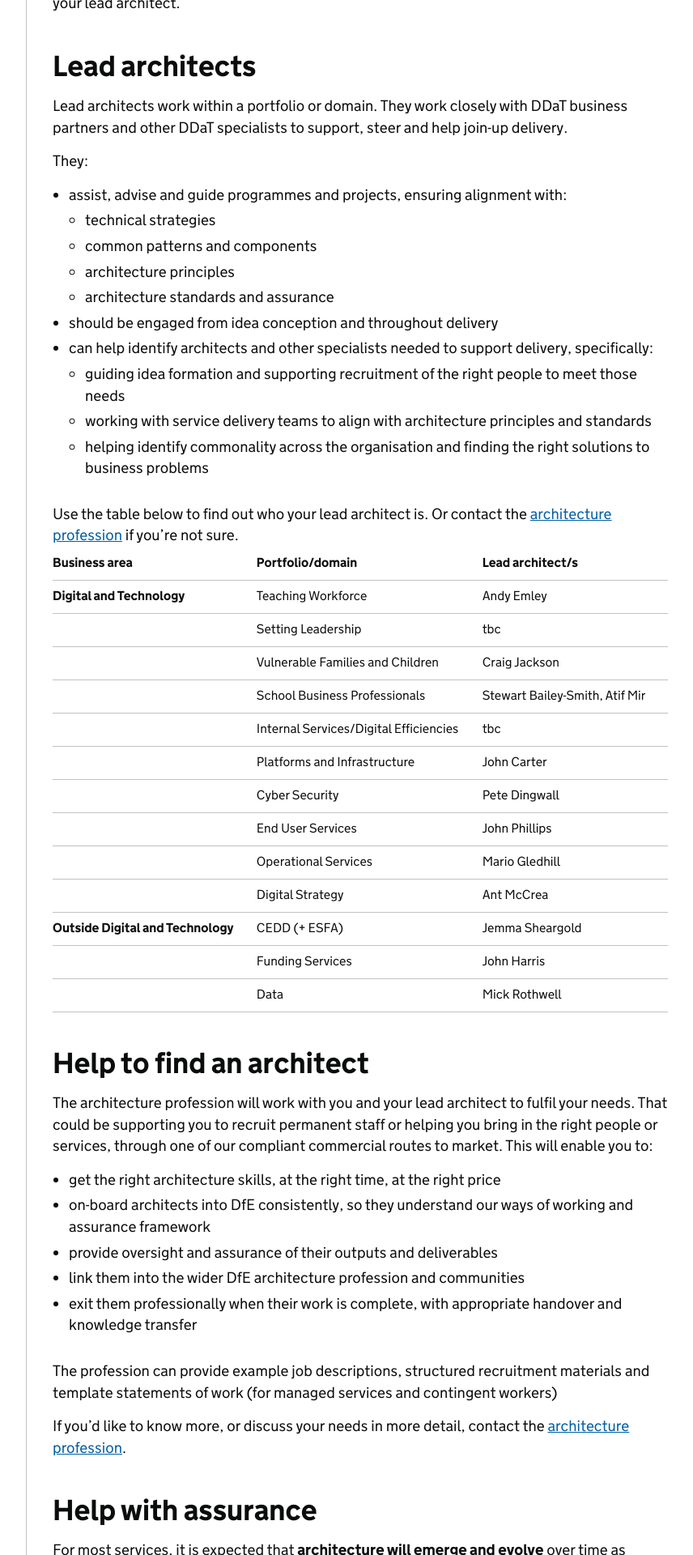
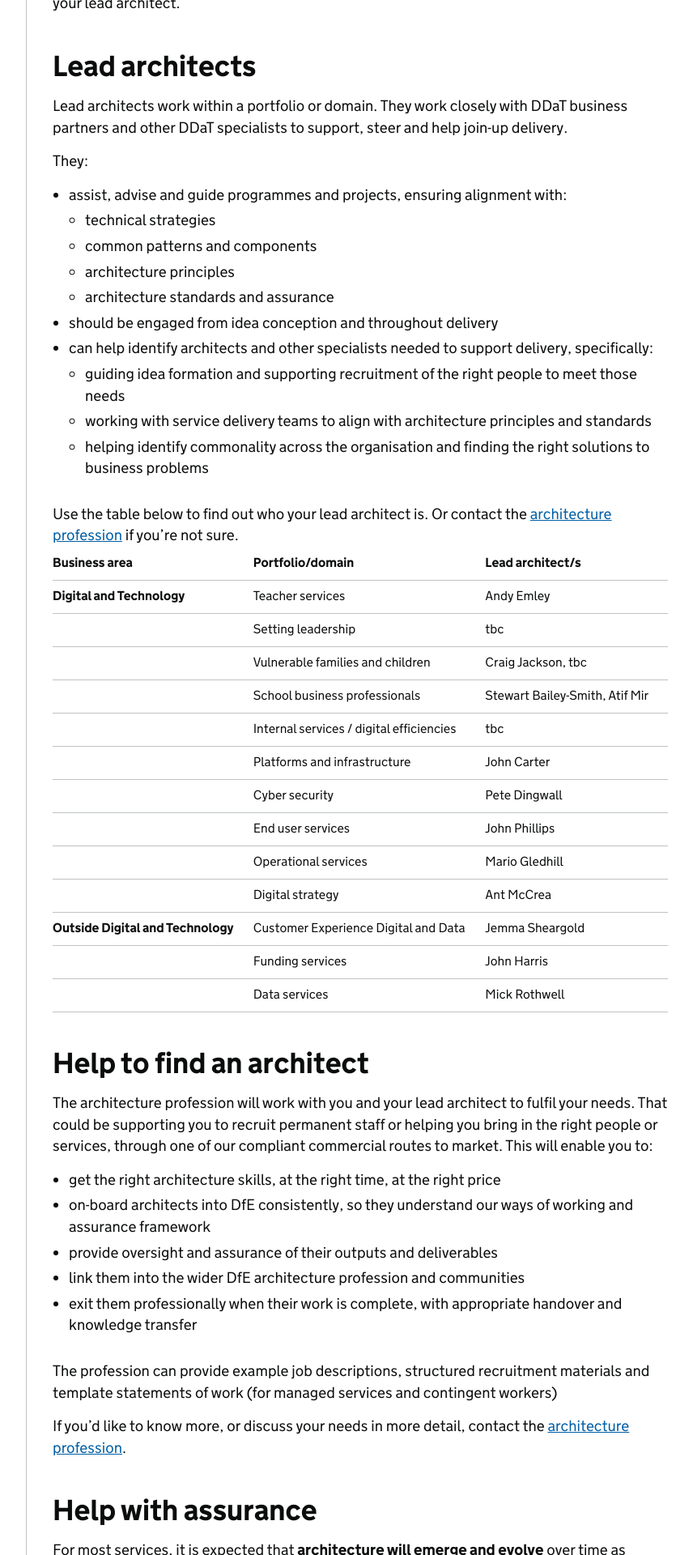
Before and after one commit to DFE-Digital/architecture, a Jekyll site: the page built from profession/architecture-profession.md, in a window 1280 px wide. Shown: the part 736-2656 px from the top of the page at 81% size, without its empty margins (298-1154 px from the left). Built offline with Jekyll 4.4.1, drawn with Linux system fonts in a browser that asks for light colours; our own code applies the rules of GitHub Pages for plain Markdown files.

```diff
--- a/profession/architecture-profession.md
+++ b/profession/architecture-profession.md
@@ -40,21 +40,21 @@ They:
 
 Use the table below to find out who your lead architect is. Or contact the [architecture profession](mailto:architecture.profession@education.gov.uk) if you're not sure.
 
-| **Business area** | **Portfolio/domain** | **Lead architect/s** |
+| Business area | Portfolio/domain | Lead architect/s |
 | - | - | - |
-**Digital and Technology** | Teaching Workforce | Andy Emley |
-| | Setting Leadership | tbc |
-| | Vulnerable Families and Children | Craig Jackson |
-| | School Business Professionals | Stewart Bailey-Smith, Atif Mir
-| | Internal Services/Digital Efficiencies | tbc |
-| | Platforms and Infrastructure | John Carter |
-| | Cyber Security | Pete Dingwall
-| | End User Services | John Phillips |
-| | Operational Services | Mario Gledhill |
-| | Digital Strategy | Ant McCrea |
-**Outside Digital and Technology** | CEDD (+ ESFA) | Jemma Sheargold |
-| | Funding Services | John Harris |
-| | Data | Mick Rothwell |
+**Digital and Technology** | Teacher services | Andy Emley |
+| | Setting leadership | tbc |
+| | Vulnerable families and children | Craig Jackson, tbc |
+| | School business professionals | Stewart Bailey-Smith, Atif Mir
+| | Internal services / digital efficiencies | tbc |
+| | Platforms and infrastructure | John Carter |
+| | Cyber security | Pete Dingwall
+| | End user services | John Phillips |
+| | Operational services | Mario Gledhill |
+| | Digital strategy | Ant McCrea |
+**Outside Digital and Technology** | Customer Experience Digital and Data | Jemma Sheargold |
+| | Funding services | John Harris |
+| | Data services | Mick Rothwell |
 
 ## Help to find an architect
 
```
Also changed, not shown: capability/architecture-capability-framework.md (+14 -8 lines).
